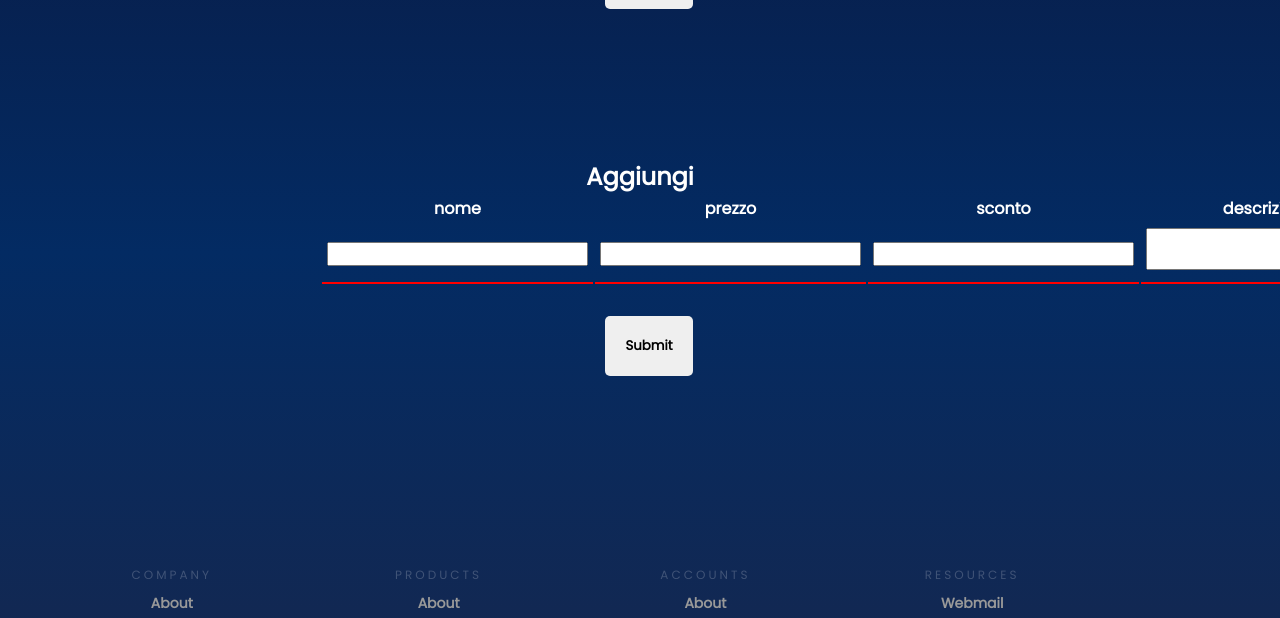
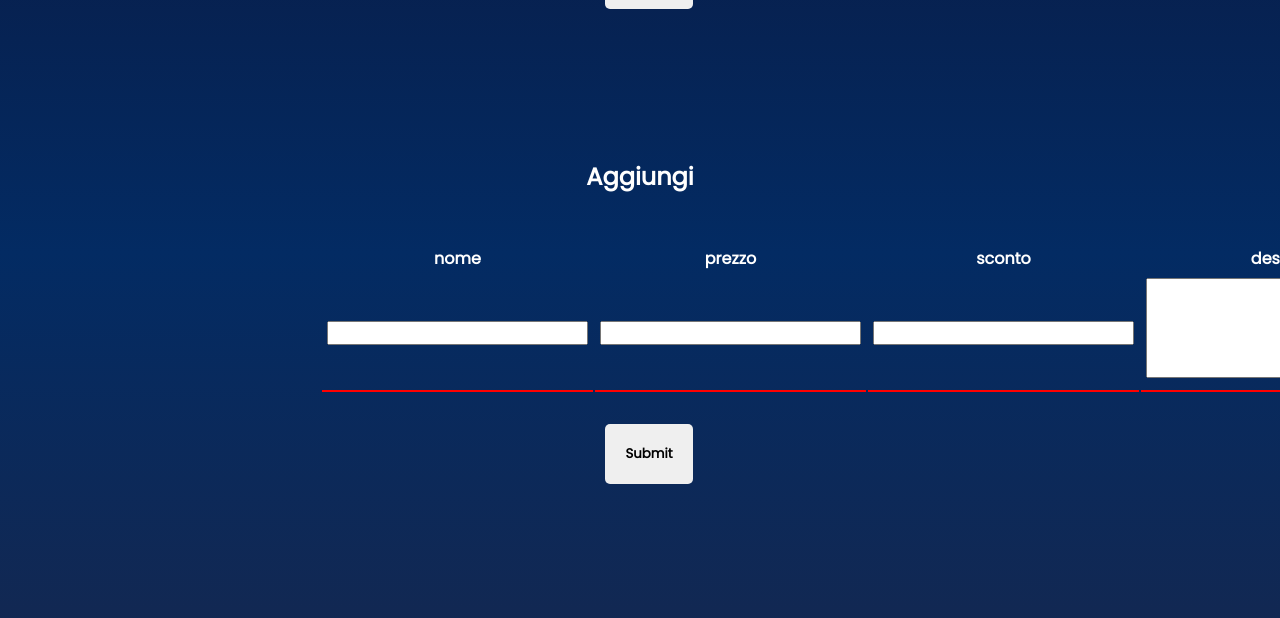
Before and after one commit to Claudio-Palma/GameVault, a PHP site: page /html/admin.html in a window 1280 px wide. Shown: the part 572-1190 px from the top of the page. Run offline with PHP 8.4, Linux system fonts and the light colour scheme.

Commit message:
Add files via upload
aggiornamento stile della sezione admin

```diff
--- a/FRONT END/css/admin.css
+++ b/FRONT END/css/admin.css
@@ -107,6 +107,7 @@
 
 .aggiungi{
     margin-top: 150px;
+    margin-bottom: 50px;
 }
 
 .lista{
@@ -150,6 +151,11 @@
     border: none;
     margin-left: 47.3%;
     margin-top: 30px;
+}
+
+.descrizione{
+    width: 300px;
+    height: 100px;
 }
 
 /* DROPDOWN */
```
